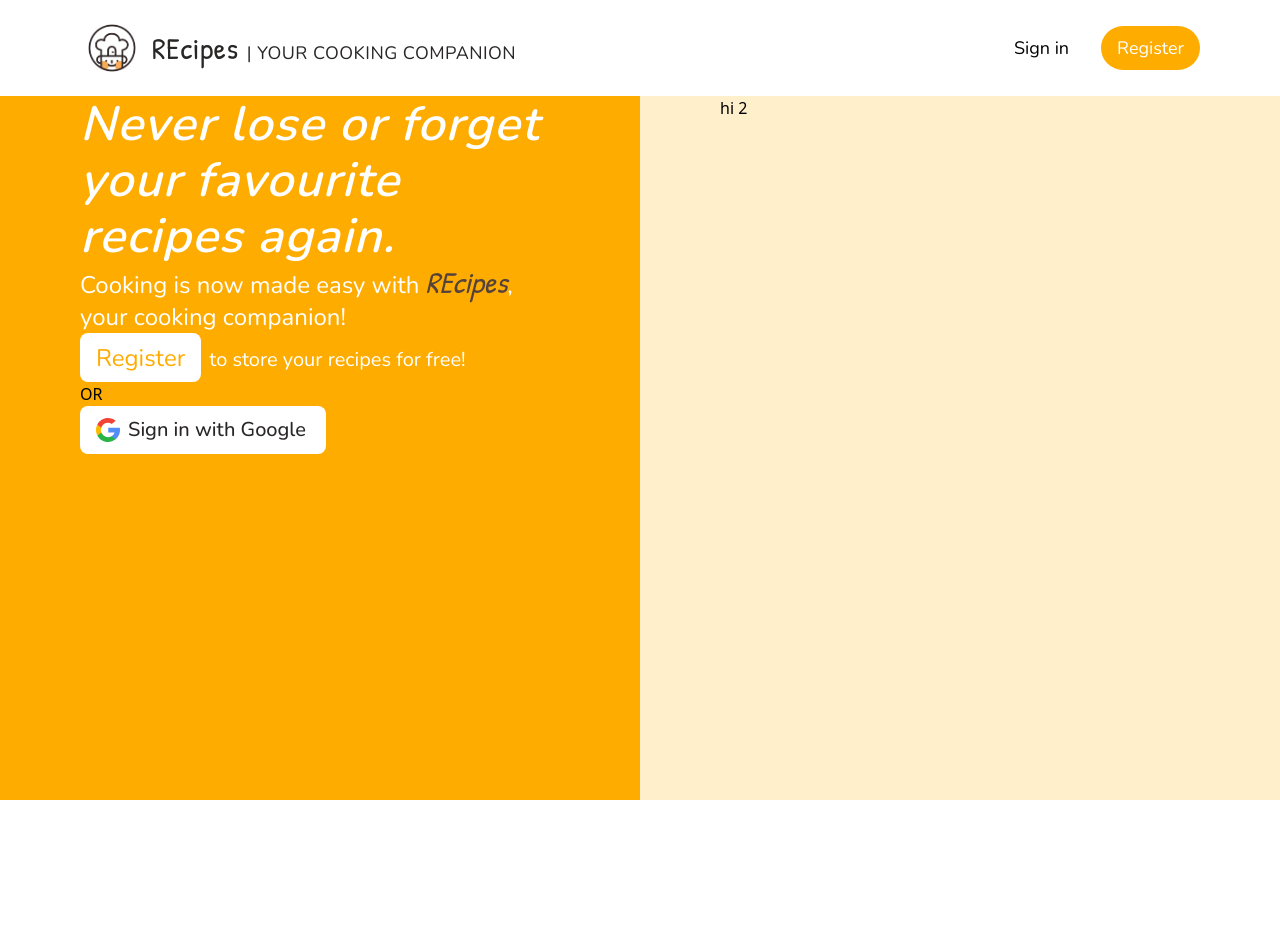
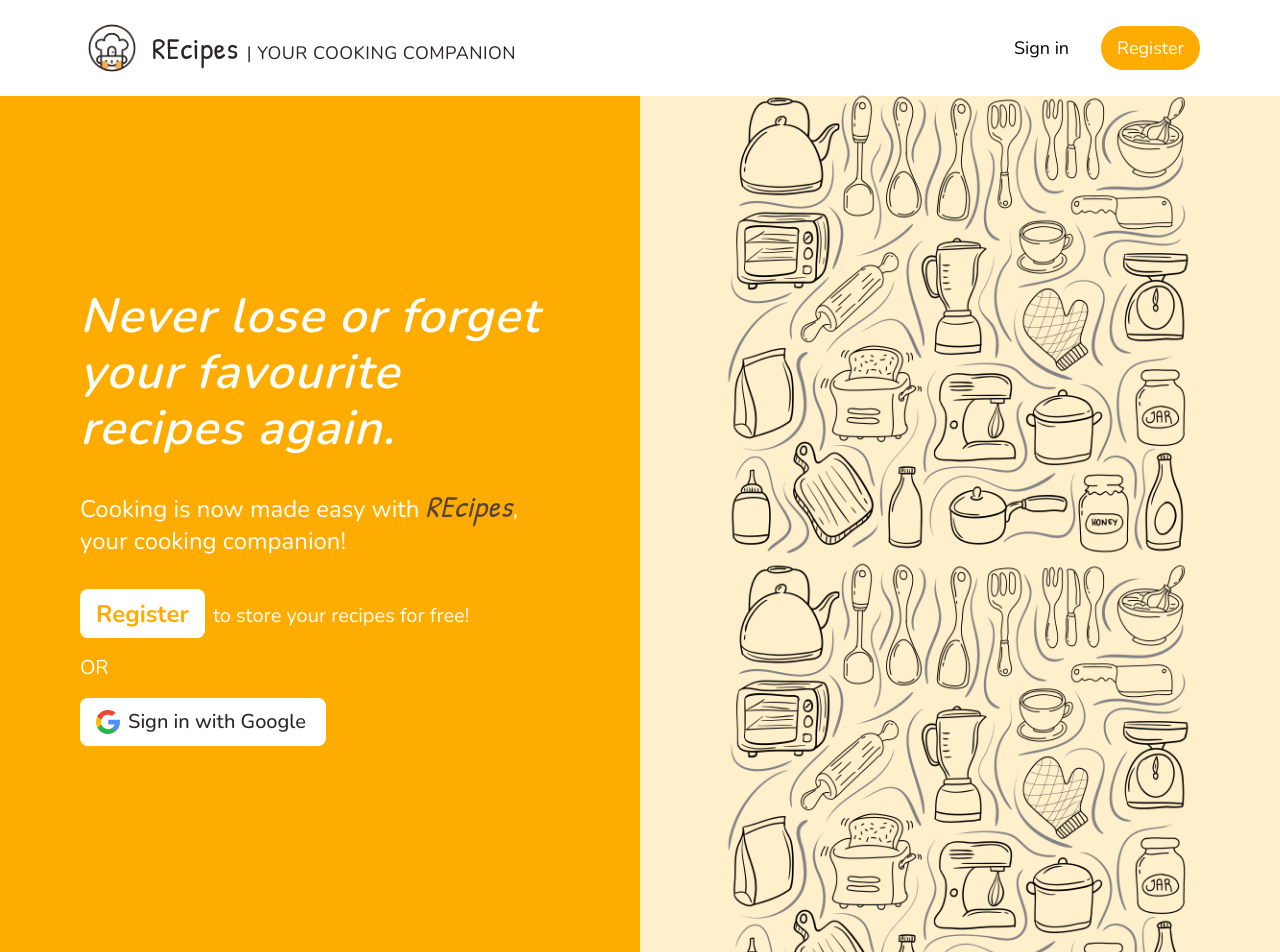
Before and after one commit to haozoo/recipe-book, a Next.js app: page / in a window 1280 px wide. Shown: the top 952 px of the page. Before the commit the page ends 800 px from the top, so only its background shows below. Built offline with nearby package versions, Linux system fonts and the light colour scheme; no server answers; sample sign-in values are in the browser's storage; a web font is replaced by a local one.

Commit message:
refactor: further improved landing page

```diff
--- a/components/landing-page/Header.jsx
+++ b/components/landing-page/Header.jsx
@@ -22,13 +22,13 @@ export function Header() {
               <span className="font-patrick text-chestnut tracking-wide text-3xl pr-2">
                 REcipes
               </span>
-              <span className="font-nunito text-chestnut tracking-wide text-lg">
+              <span className="font-nunito text-chestnut tracking-wide text-lg hidden lg:inline-block">
                 | YOUR COOKING COMPANION
               </span>
             </span>
           </div>
-          <div className="flex items-center gap-x-5 md:gap-x-8">
-            <div className="font-nunito text-lg hidden md:block">
+          <div className="flex items-center gap-x-4 md:gap-x-8">
+            <div className="font-nunito text-lg">
               <NavLink href="/auth/login">Sign in</NavLink>
             </div>
             <button href="/register" color="blue" className="bg-chrome-yellow hover:opacity-75 text-white px-4 py-2 rounded-full">
--- a/pages/index.js
+++ b/pages/index.js
@@ -17,27 +17,27 @@ export default function Home() {
         <link rel="icon" href="/favicon.ico" />
       </Head>
       <Header />
-      <main className='flex flex-grow'>
+      <main className='flex flex-col lg:flex-row flex-grow'>
 
         <div className='flex-1 h-full bg-chrome-yellow'>
           <Container>
-            <div className='inline-block my-auto align-center'>
+            <div className='py-48 inline-block my-auto align-content'>
               <h2 className='font-semibold italic font-nunito text-5xl text-white tracking-wide leading-14'>
                 Never lose or forget your favourite recipes again.
               </h2>
-              <p className='font-nunito text-white text-2xl'>
-                Cooking is now made easy with <span className='font-patrick italic text-hazelnut text-3xl'>REcipes</span>, your cooking companion!
+              <p className='font-nunito text-white text-2xl py-8'>
+                Cooking is now made easy with <span className='font-patrick italic text-hazelnut text-3xl tracking-wide'>REcipes</span>, your cooking companion!
               </p>
               <span className='inline-block text-2xl align-center'>
                 <button href="/register" className="bg-white hover:opacity-75 text-chrome-yellow px-4 py-2 rounded-lg">
-                  <span className='font-nunito'>
+                  <span className='font-nunito font-bold'>
                     Register
                   </span>
                 </button>
                 <span className='text-white font-nunito text-xl pl-2'>to store your recipes for free!</span>
               </span>
-              <p>OR</p>
-              <button type="button" class="text-chestnut bg-white hover:bg-[#4285F4]/90 focus:ring-4 focus:outline-none focus:ring-[#4285F4]/50 font-medium font-nunito rounded-lg text-xl px-5 py-2.5 text-center inline-flex items-center dark:focus:ring-[#4285F4]/55 mr-2 mb-2">
+              <p className='font-nunito text-white text-xl py-4'>OR</p>
+              <button onClick={handleGoogleLogin} type="button" class="text-chestnut bg-white hover:bg-white/90 focus:ring-4 focus:outline-none focus:ring-white/50 font-medium font-nunito rounded-lg text-xl px-5 py-2.5 text-center inline-flex items-center dark:focus:ring-[#4285F4]/55 mr-2 mb-2">
                 <svg xmlns="http://www.w3.org/2000/svg" class="mr-2 -ml-1 w-6 h-6" aria-hidden="true" focusable="false" data-icon="google" role="img" viewBox="0 0 512 512"><path fill="#fbbb00" d="M113.47 309.408 95.648 375.94l-65.139 1.378C11.042 341.211 0 299.9 0 256c0-42.451 10.324-82.483 28.624-117.732h.014L86.63 148.9l25.404 57.644c-5.317 15.501-8.215 32.141-8.215 49.456.002 18.792 3.406 36.797 9.651 53.408z"/><path fill="#518ef8" d="M507.527 208.176C510.467 223.662 512 239.655 512 256c0 18.328-1.927 36.206-5.598 53.451-12.462 58.683-45.025 109.925-90.134 146.187l-.014-.014-73.044-3.727-10.338-64.535c29.932-17.554 53.324-45.025 65.646-77.911h-136.89V208.176h245.899z"/><path fill="#28b446" d="m416.253 455.624.014.014C372.396 490.901 316.666 512 256 512c-97.491 0-182.252-54.491-225.491-134.681l82.961-67.91c21.619 57.698 77.278 98.771 142.53 98.771 28.047 0 54.323-7.582 76.87-20.818l83.383 68.262z"/><path fill="#f14336" d="m419.404 58.936-82.933 67.896C313.136 112.246 285.552 103.82 256 103.82c-66.729 0-123.429 42.957-143.965 102.724l-83.397-68.276h-.014C71.23 56.123 157.06 0 256 0c62.115 0 119.068 22.126 163.404 58.936z"/></svg>
                 Sign in with Google
               </button>
@@ -46,7 +46,17 @@ export default function Home() {
         </div>
         <div className='flex-1 h-full bg-blanched-almond'>
           <Container>
-            <p>hi 2</p>
+            <div className='bg-repeat-y'>
+              <img
+                className='-my-3'
+                src="/kitchen-baking-and-cooking-tool.png"
+              />
+              <img
+                className=''
+                src="/kitchen-baking-and-cooking-tool.png"
+              />
+
+            </div>
           </Container>
         </div>
 
--- a/tailwind.config.js
+++ b/tailwind.config.js
@@ -39,7 +39,10 @@ module.exports = {
         'extra-loose': '2.5',
         '12': '3rem',
         '14': '3.5rem',
-      }
+      },
+      backgroundImage: {
+        'kitchen-tools': "url('/public/kitchen-baking-and-cooking-tool.png')",
+      },
     },
   },
   plugins: [require("@tailwindcss/forms")],
```
Also changed, not shown: public/google.svg (deleted), public/kitchen-baking-and-cooking-tool.png (added).
